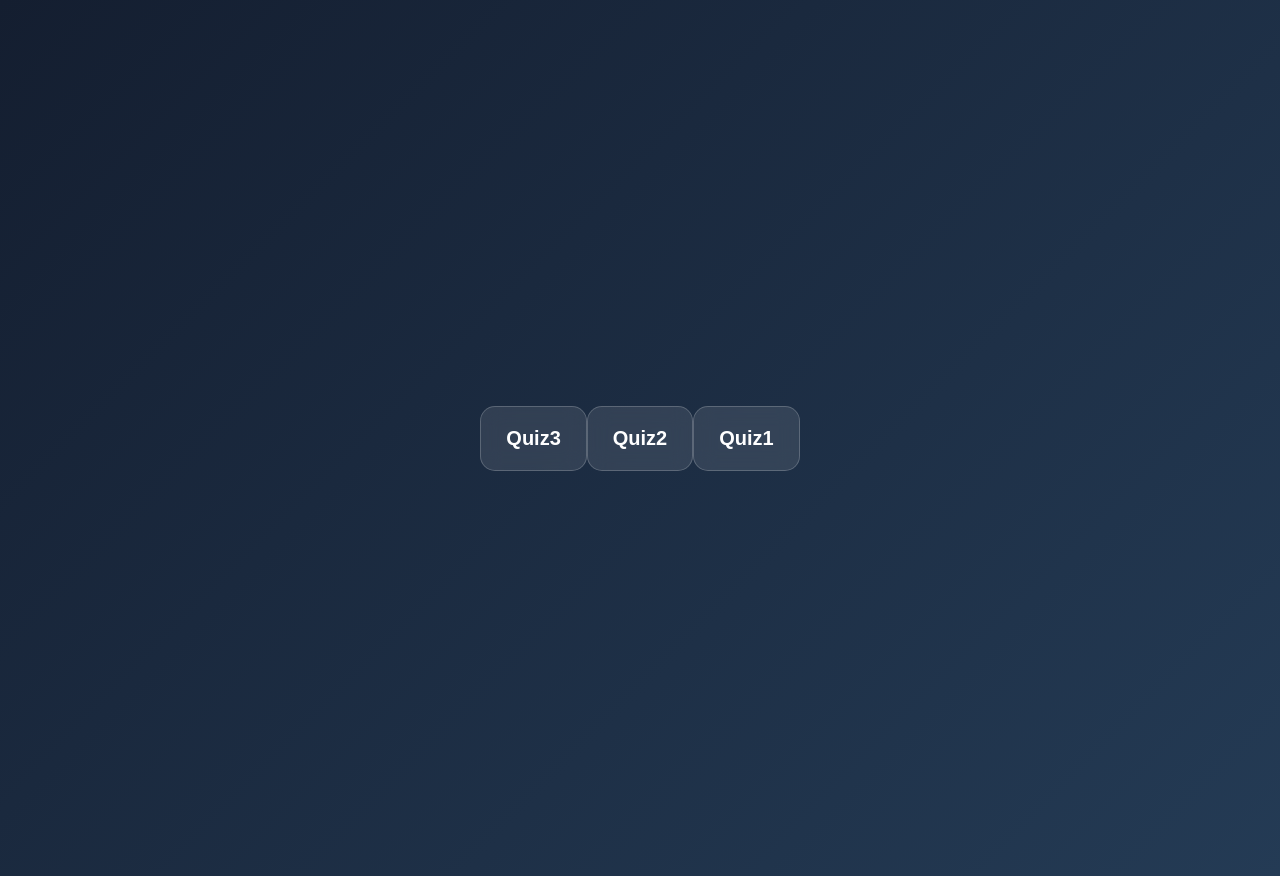
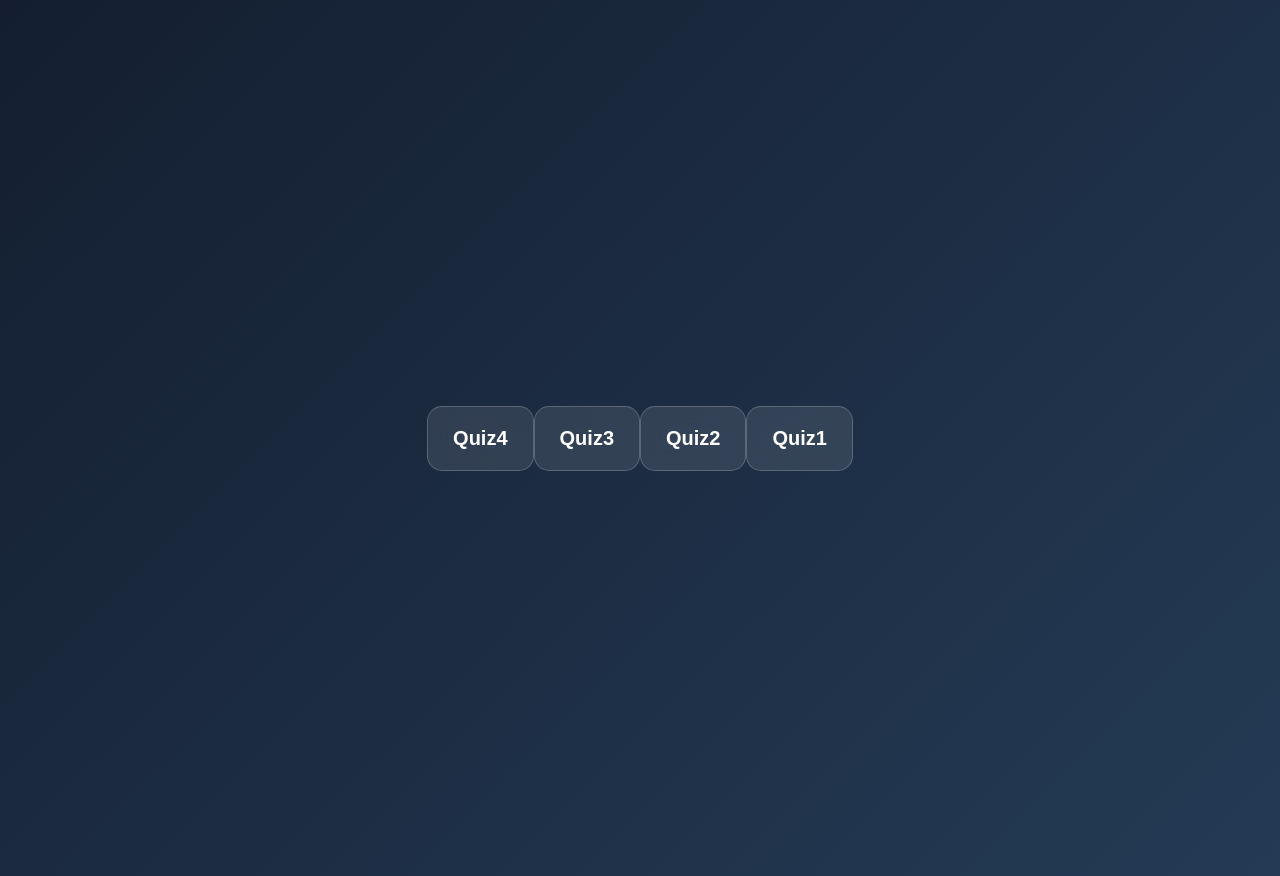
Before and after one commit to tarek5438/30.46, a plain HTML site: page index.html in a window 1280 px wide. Drawn offline with Linux system fonts and the light colour scheme.

Commit message:
Update index.html

```diff
--- a/index.html
+++ b/index.html
@@ -107,7 +107,7 @@ a:active {
 <a href="lesson1.html">Quiz1</a>
   <a href="lesson2.html">Quiz2</a>
   <a href="lesson3.html">Quiz3</a>
-
+  <a href="lesson4.html">Quiz4</a>
 
 </body>
 </html>
```
